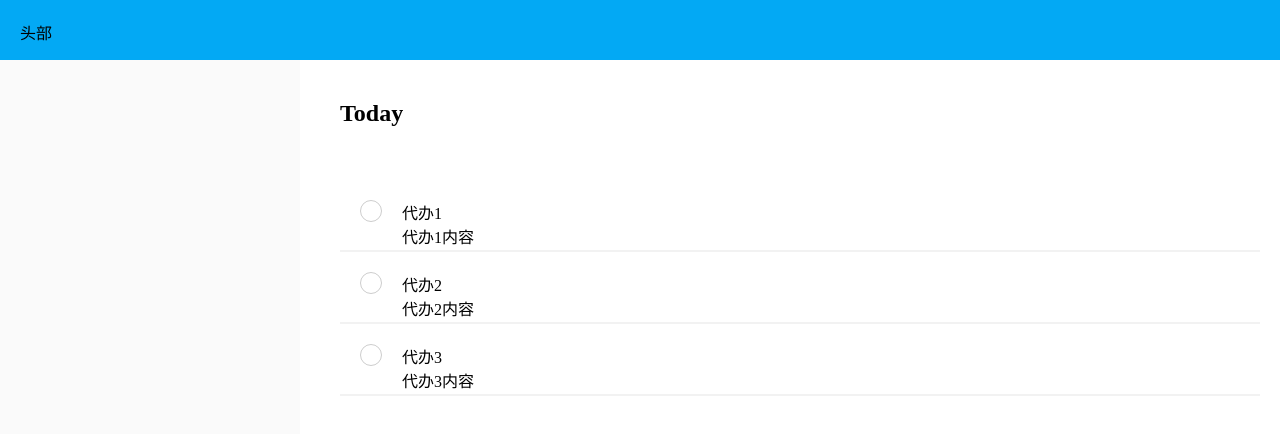
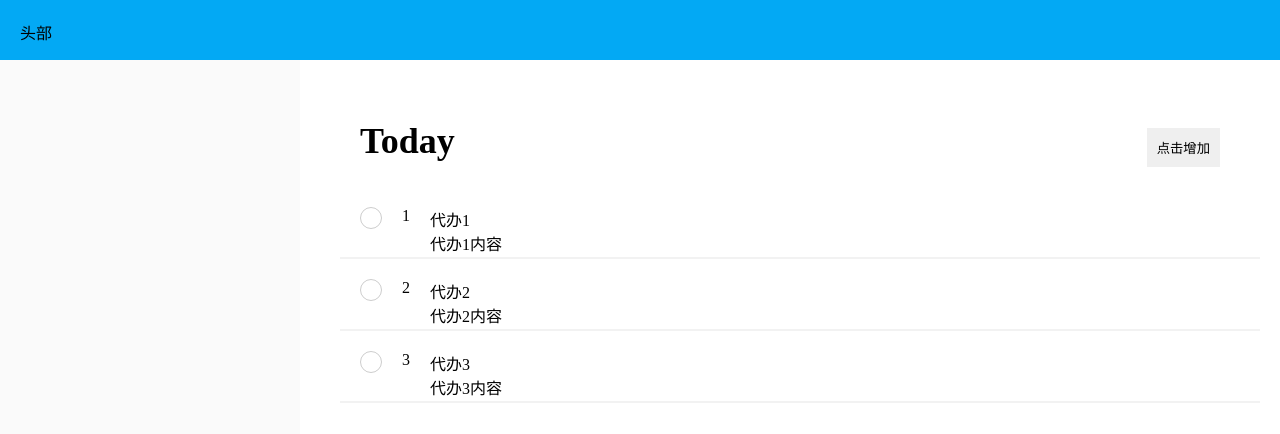
Before and after one commit to Circkoooooo/React-todolist, a React (Vite) app: page / in a window 1280 px wide. Shown: the top 434 px of the page. Built offline with nearby package versions, Linux system fonts and the light colour scheme.

Commit message:
chore: add todo.

```diff
--- a/src/components/MainTitle/MainTitle.css
+++ b/src/components/MainTitle/MainTitle.css
@@ -1,6 +1,11 @@
 .main_title {
-	width: 100%;
-	height: 80px;
-	font-size: 24px;
+	font-size: 36px;
 	font-weight: 600;
+	display: flex;
+	justify-content: space-between;
+	padding: 20px 40px 20px 20px;
 }
+.title_menu > button {
+	border: none;
+	padding: 10px;
+}
--- a/src/components/MainTitle/MainTitle.tsx
+++ b/src/components/MainTitle/MainTitle.tsx
@@ -1,13 +1,28 @@
 import React from 'react'
+import { Todo } from '../../types/Todo'
 import './MainTitle.css'
+import { TodoContext } from '../../pages/Home'
+
 interface IProps {
 	title: string,
 }
 const MainTitle = (props: IProps) => {
+	const todo = React.useContext(TodoContext)
+
+	const newTodo = (): Todo => {
+		return {
+			title: '测试添加',
+			content: '添加',
+			isDone: false
+		} as Todo
+	}
 	return (
-		<div className='main_title'>
+		<div className='main_title' >
 			{props.title}
-		</div>
+			< div className='title_menu' >
+				<button onClick={() => todo.addTodo(newTodo())} > 点击增加</button>
+			</div >
+		</div >
 	)
 
 }
--- a/src/components/MainTodo/MainTodo.css
+++ b/src/components/MainTodo/MainTodo.css
@@ -7,6 +7,10 @@
 .todo_text {
 	width: 100%;
 	height: 50px;
+	display: flex;
+}
+.todo_id {
+	margin-right: 20px;
 }
 .todo_menu {
 	display: flex;
@@ -28,6 +32,7 @@
 .todo_button > img {
 	width: 16px;
 	height: 16px;
+	user-select: none;
 }
 
 .todo_button:hover {
--- a/src/components/MainTodo/MainTodo.tsx
+++ b/src/components/MainTodo/MainTodo.tsx
@@ -1,24 +1,28 @@
 import React from 'react'
 import './MainTodo.css'
 import type { Todo } from '../../types/Todo'
+import { TodoContext } from '../../pages/Home'
 interface IProps {
 	TodoItem: Todo,
-	setDoneStatus: (id: number) => void
 }
+
 const MainTodo = (props: IProps) => {
 	const renderDone = props.TodoItem.isDone ? (<img src='../../../icon/check.svg'></img>) : (<></>)
+	const { setDoneStatus } = React.useContext(TodoContext)
 
-	const setDone = () => {
-		props.setDoneStatus(props.TodoItem.id)
-	}
 	return (
 		<div className='main_todo'>
 			<div className='todo_menu'>
-				<div className='todo_button' onClick={setDone}>{renderDone}</div>
+				<div className='todo_button' onClick={() => setDoneStatus(props.TodoItem.id)}>{renderDone}</div>
 			</div>
 			<div className='todo_text'>
-				<div className='todo_title'>{props.TodoItem.title}</div>
-				<div className='todo_content'>{props.TodoItem.content}</div>
+				<div className='text_info'>
+					<div className='todo_id'>{props.TodoItem.id}</div>
+				</div>
+				<div className='text_content'>
+					<div className='todo_title'>{props.TodoItem.title}</div>
+					<div className='todo_content'>{props.TodoItem.content}</div>
+				</div>
 			</div>
 		</div >
 	)
--- a/src/layout/Content/Content.tsx
+++ b/src/layout/Content/Content.tsx
@@ -5,15 +5,16 @@ import Main from '../Main/Main'
 
 interface IProps {
 	todos: Todo[],
-	setDoneStatus: (id: number) => void
 }
+
+
 const Content = (props: IProps) => {
 	const todoTitle = 'Today'
 
 	return (
 		<div className='content'>
 			<Aside></Aside>
-			<Main title={todoTitle} todos={props.todos} setDoneStatus={props.setDoneStatus}></Main>
+			<Main title={todoTitle} todos={props.todos}></Main>
 		</div>
 	)
 }
--- a/src/layout/Main/Main.tsx
+++ b/src/layout/Main/Main.tsx
@@ -7,13 +7,12 @@ import type { Todo } from '../../types/Todo'
 interface IProps {
 	title: string,
 	todos: Todo[],
-	setDoneStatus: (id: number) => void
 }
 
 const Main = (props: IProps) => {
 	const todoList = props.todos.map((item, index) => {
 		return (
-			<MainTodo key={index} TodoItem={item} setDoneStatus={props.setDoneStatus}></MainTodo>
+			<MainTodo key={index} TodoItem={item} ></MainTodo>
 		)
 	})
 
--- a/src/pages/Home.tsx
+++ b/src/pages/Home.tsx
@@ -2,8 +2,11 @@ import React, { useState } from 'react'
 import Header from '../layout/Header/Header'
 import Content from '../layout/Content/Content'
 import { Todo } from '../types/Todo'
-
-
+interface TodoContext {
+	addTodo: (todo: Todo) => void
+	setDoneStatus: (id: number) => void
+}
+export const TodoContext = React.createContext({} as TodoContext)
 const Home = () => {
 	const [todos, setTodos] = useState<Todo[]>(
 		[
@@ -28,23 +31,36 @@ const Home = () => {
 		]
 	)
 	const setDoneStatus = (id: number): void => {
-		const index = todos.findIndex(item => {
-			return item.id === id
-		})
 		setTodos(
-			todos.map((item, i) => {
-				if (i === index) {
+			todos.map((item) => {
+				if (item.id === id) {
 					item.isDone === false ? item.isDone = true : item.isDone = false
 				}
 				return item
 			})
 		)
 	}
+	// 增加代办事项
+	const addTodo = (todo: Todo): void => {
+		// 查看是否id冲突
+		if (todos.find((item) => item.id === todo.id)) {
+			return
+		}
+		//判断是否没有指定id
+		if (todo.id === undefined || todo.id === null) {
+			//简单用数组长度作为id
+			todo.id = todos.length + 1
+		}
+		setTodos([...todos, todo])
+
+	}
 	return (
 		<div className='container'>
 			<Header></Header>
-			<Content setDoneStatus={setDoneStatus} todos={todos}></Content>
-		</div>
+			<TodoContext.Provider value={{ addTodo: addTodo, setDoneStatus: setDoneStatus }}>
+				<Content todos={todos}></Content>
+			</TodoContext.Provider>
+		</div >
 	)
 }
 export default Home
--- a/src/types/Todo.ts
+++ b/src/types/Todo.ts
@@ -1,6 +1,6 @@
 export type Todo = {
 	id: number
-	title: string
-	content: string
+	title?: string
+	content?: string
 	isDone: boolean
 }
```
